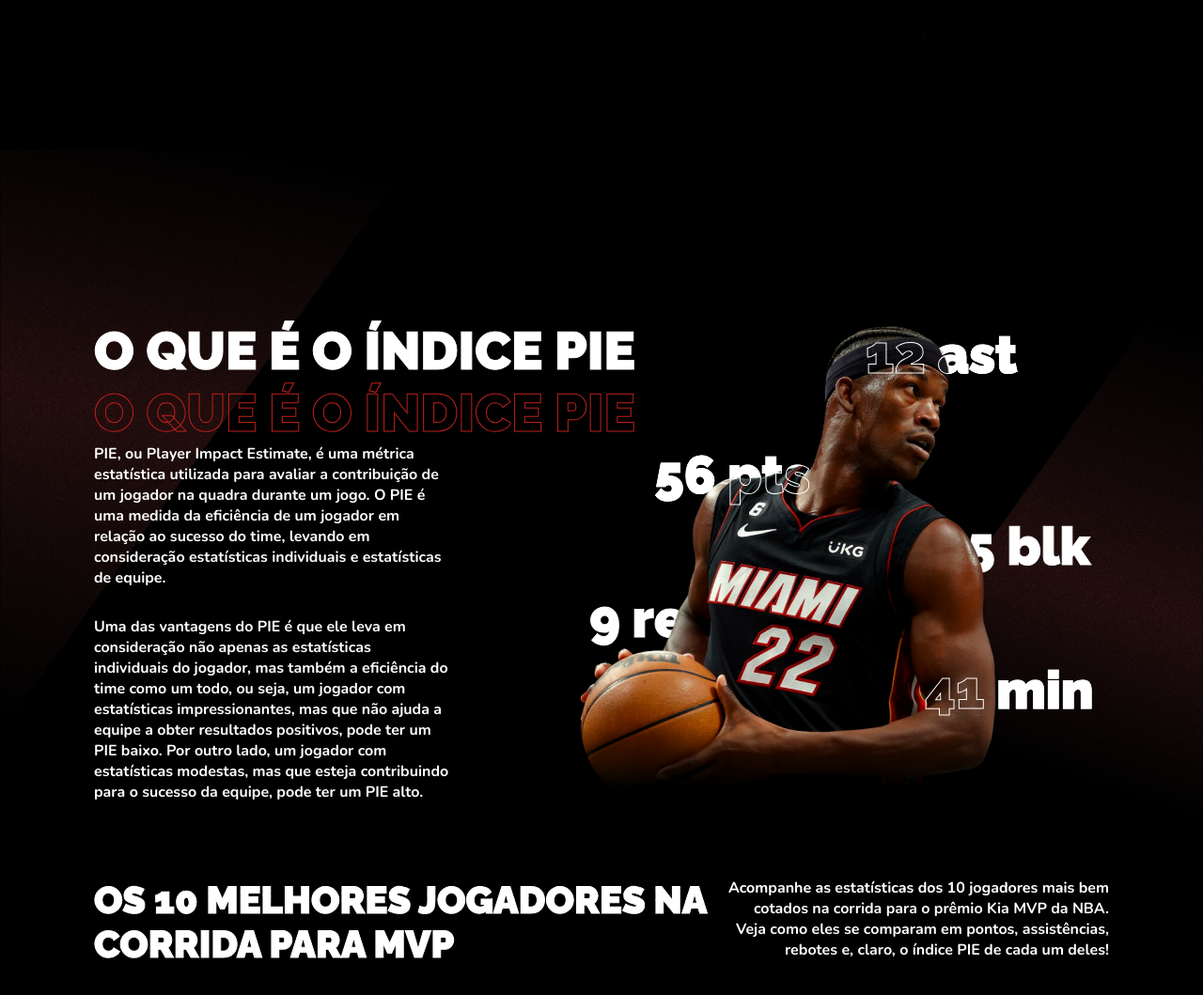
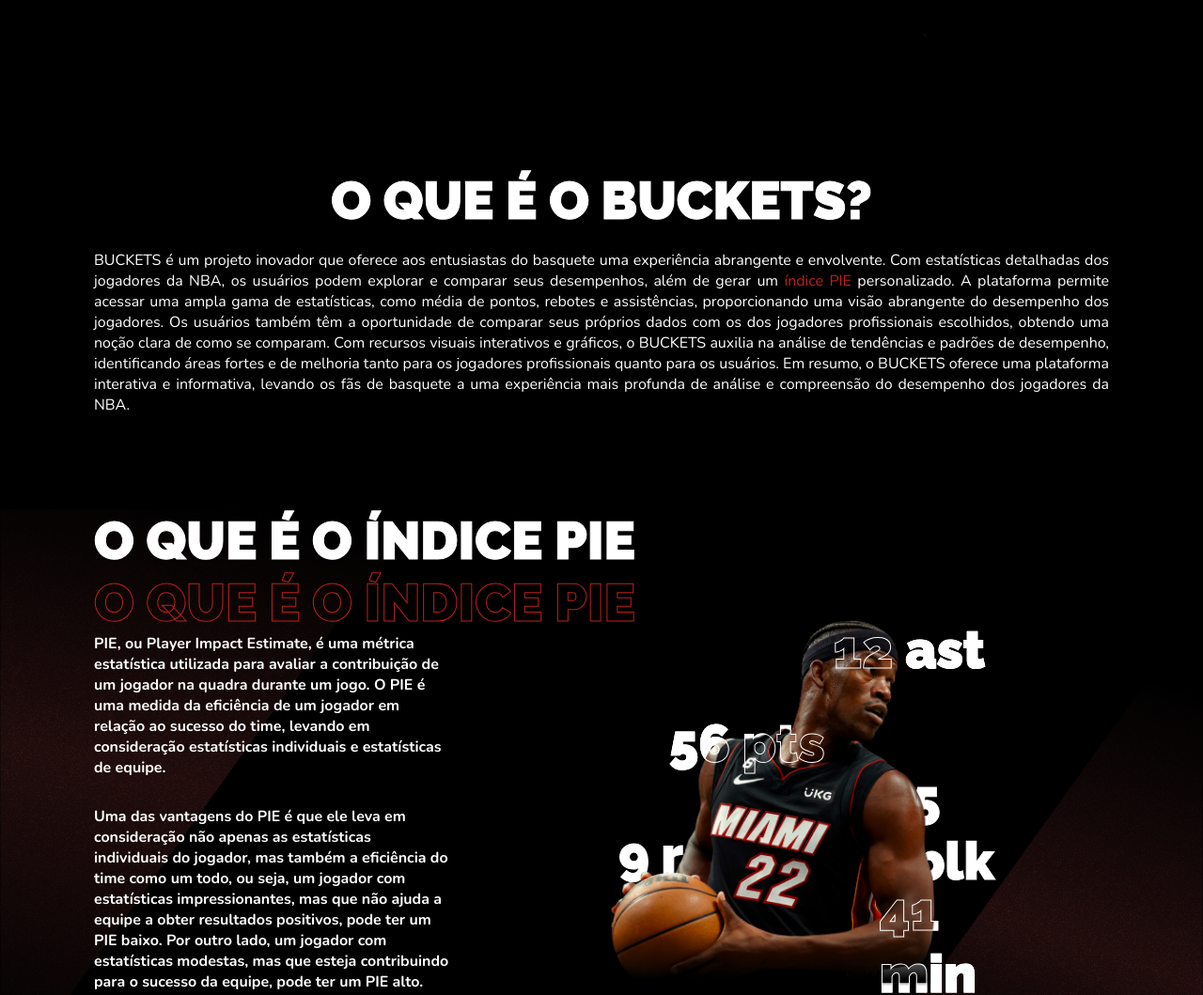
Before and after one commit to YuriOlivs/BUCKETS, a website: page site/public/index.html in a window 1280 px wide. Shown: the part 740-1799 px from the top of the page at 94% size. Drawn offline with nearby package versions, Linux system fonts and the light colour scheme.

Commit message:
adicionando texto sobre o projeto

```diff
--- a/site/public/css/style.css
+++ b/site/public/css/style.css
@@ -267,13 +267,18 @@
 /* BACKGROUND DA HEADER */
 
 .site-background {
+  height: 100vh;
   position: absolute;
+}
+
+.site-background.background-oqe {
+  height: 80vh;
 }
 
 .noise {
   position: absolute;
   width: 100vw;
-  height: 100vh;
+  height: 100%;
   mix-blend-mode: overlay;
   user-select: none;
   pointer-events: none;
@@ -339,18 +344,52 @@
   rotate: 90deg;
 }
 
+#projeto {
+  position: relative;
+  display: flex;
+  width: 100%;
+  margin-top: 20px;
+}
+
+.projeto-titles {
+  display: flex;
+  flex-direction: column;
+  align-items: center;
+  justify-content: center;
+}
+
+.projeto-content {
+  display: flex;
+  flex-direction: column;
+  position: relative;
+  z-index: 1;
+  padding: var(--main-padding) var(--main-padding);
+  padding-bottom: var(--main-padding * 0.5);
+}
+
+.projeto-desc {
+  text-align: justify;
+  color: white;
+  margin-top: 20px;
+}
+
+.link-to {
+  text-decoration: none;
+  color: #BF201C;
+}
 
 #oqe {
   position: relative;
   display: flex;
   width: 100%;
-  margin-top: 100px;
+  margin-top: 0px;
 }
 
 .oqe-content {
   display: flex;
   position: relative;
-  padding: calc(var(--main-padding) * 1.8) var(--main-padding);
+  padding: 0 var(--main-padding);
+  padding-top: 0;
   padding-bottom: 0;
   z-index: 1;
 }
@@ -382,7 +421,8 @@
 .image-right  {
   position: absolute;
   right: var(--main-padding);
-  width: 45%;
+  width: 35%;
+  right: 15%;
   bottom: 0%;
   user-select: none;
 }
@@ -502,8 +542,8 @@
 
 .imgs-jogador {
   position: relative;
-  width: 25vw;
-  height: 40vh;
+  width: 30vw;
+  height: 47.5vh;
 }
 
 .img-jogador {
--- a/site/public/index.html
+++ b/site/public/index.html
@@ -24,7 +24,7 @@
       <ul class="nav-list">
         <li class="nav-item"><a href="#oqe">O que é PIE</a></li>
         <li class="nav-item"><a href="#jogadores">Jogadores</a></li>
-        <li class="nav-item"><a href="#sobre_projeto">Sobre o projeto</a></li>
+        <li class="nav-item"><a href="#projeto">Projeto</a></li>
         <li class="nav-item"><a href="#sobre_mim">Sobre mim</a></li>
         <li class="nav-item"><a href="login.html">Login</a></li>
       </ul>
@@ -70,6 +70,17 @@
   </header>
 
   <main>
+    <section id="projeto">
+      <div class="projeto-content">
+        <div class="projeto-titles">
+          <h2 class="title">O que é o BUCKETS?</h2>
+        </div>
+        <div class="projeto-desc">
+          BUCKETS é um projeto inovador que oferece aos entusiastas do basquete uma experiência abrangente e envolvente. Com estatísticas detalhadas dos jogadores da NBA, os usuários podem explorar e comparar seus desempenhos, além de gerar um <a href="#oqe" class="link-to">índice PIE</a> personalizado. A plataforma permite acessar uma ampla gama de estatísticas, como média de pontos, rebotes e assistências, proporcionando uma visão abrangente do desempenho dos jogadores. Os usuários também têm a oportunidade de comparar seus próprios dados com os dos jogadores profissionais escolhidos, obtendo uma noção clara de como se comparam. Com recursos visuais interativos e gráficos, o BUCKETS auxilia na análise de tendências e padrões de desempenho, identificando áreas fortes e de melhoria tanto para os jogadores profissionais quanto para os usuários. Em resumo, o BUCKETS oferece uma plataforma interativa e informativa, levando os fãs de basquete a uma experiência mais profunda de análise e compreensão do desempenho dos jogadores da NBA.
+        </div>
+      </div>
+    </section>
+
     <section id="oqe">
       <div class="oqe-content">
         <div class="oqe-texts">
@@ -105,7 +116,7 @@
         </div>
       </div>
 
-      <div class="site-background">
+      <div class="site-background background-oqe">
         <img src="assets/noise.png" alt="" class="noise">
         <img src="assets/oqe-background.svg" alt="" class="background">
       </div>
```
Also changed, not shown: site/public/home/calculadora.html (+1 -1 lines), site/public/home/dashboard.html (+1 -1 lines).
